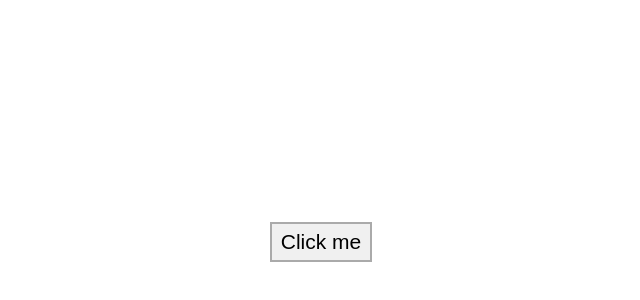
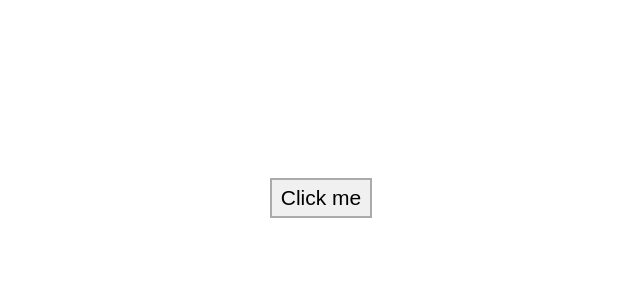
Before and after one commit to Hazmen/CatClicker-v2, a plain HTML site: page classic.html in a window 1280 px wide. Shown: the part 62-362 px from the top of the page, without its empty margins (319-959 px from the left). Drawn offline with Linux system fonts and the light colour scheme.

Commit message:
Update classic.html

```diff
--- a/classic.html
+++ b/classic.html
@@ -10,20 +10,18 @@
             padding: 0;
             font-family: 'Segoe UI', Tahoma, Geneva, Verdana, sans-serif;
             background-color: #ffffff;
-            color: white;
+            color: black;
             min-height: 100vh;
-            display: flex;
-            justify-content: center;
-            align-items: center;
             overflow: hidden;
         }
 
-        .main-container {
+        .center-container {
             display: flex;
-            justify-content: center;
+            flex-direction: column;
+            justify-content: flex-start;
             align-items: center;
-            width: 100%;
-            height: 100vh;
+            padding-top: 40vh;
+            box-sizing: border-box;
         }
 
         .click-btn {
@@ -31,14 +29,13 @@
             -moz-appearance: none;
             appearance: none;
             cursor: var(--cursor-pointer);
-            font-size: 21px;
+            font-size: clamp(16px, 4vw, 21px); /* Адаптивный размер шрифта */
             padding: 6px 9px;
             touch-action: manipulation;
             --cursor: pointer;
             border: 2px solid #949494c1;
             color: #000;
             contain: layout;
-            margin-bottom: 20px;
             transition: padding .3s ease-out, font-size .3s ease-out, transform .1s ease-out;
             -webkit-user-select: none;
             -moz-user-select: none;
@@ -46,16 +43,16 @@
             --cursor-default: auto;
             --cursor-pointer: pointer;
             background-color: #F0F0F0;
-            margin-bottom: 15%;
-            position: fixed;
+            margin-top: -10vh;
+            outline: none;
         }
 
-        .click-btn:hover{
+        .click-btn:hover {
             background-color: #c5c5c5b7;
         }
 
-        .counter{
-            font-size: 2rem;
+        .counter {
+            font-size: clamp(1rem, 3vw, 1.5rem);
             color: black;
             font-weight: 400;
             text-align: center;
@@ -63,23 +60,22 @@
             opacity: 0;
             -webkit-user-select: none;
             -moz-user-select: none;
-            /* display: none; */
             transition: opacity 0.9s ease;
-            margin-top: -5%;
+            margin-top: 20px;
         }
 
         .counter.show {
             opacity: 1;
         }
 
+
     </style>
 </head>
 <body>
-    <div class="main-container">
+    <div class="center-container">
         <button class="click-btn">Click me</button>
         <div id="counterDisplay" class="counter">0 clicks</div>
     </div>
-
 
     <script>
         document.addEventListener("DOMContentLoaded", function() {
@@ -88,16 +84,15 @@
             const clickBtn = document.querySelector('.click-btn');
 
             clickBtn.addEventListener('click', () => {
-            console.log('CLick')
+                console.log('Click');
                 counter++;
                 counterDisplay.textContent = `${counter} clicks`;
 
-            // Показываем, если счётчик > 0
                 if (counter > 0) {
                     counterDisplay.classList.add('show');
                 }
             });
-        })
+        });
     </script>
 </body>
 </html>
```
Lines whose indentation alone changed are shown as unchanged.
